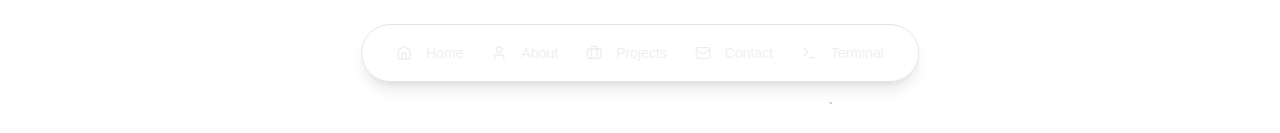
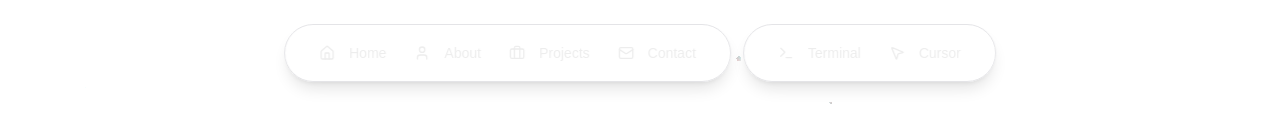
Before and after one commit to NamanS4ini/new-portfolio, a Next.js app: page /gui in a window 1280 px wide. Shown: the top 133 px of the page. Built offline with nearby package versions, Linux system fonts and the light colour scheme.

Commit message:
Changed themed cursor

```diff
--- a/app/gui/page.tsx
+++ b/app/gui/page.tsx
@@ -7,16 +7,34 @@ import AboutSection from '@/components/sections/AboutSection'
 import ProjectsSection from '@/components/sections/ProjectsSection'
 import ContactSection from '@/components/sections/ContactSection'
 import Footer from '@/components/sections/Footer'
+import { useState, useEffect } from 'react'
 
 export default function GuiPage() {
+  const [themedCursor, setThemedCursor] = useState(false)
+
+  useEffect(() => {
+    const savedPreference = localStorage.getItem('themedCursor')
+    if (savedPreference !== null) {
+      setThemedCursor(savedPreference === 'true')
+    }
+  }, [])
+
+  const toggleCursor = () => {
+    const newValue = !themedCursor
+    setThemedCursor(newValue)
+    localStorage.setItem('themedCursor', String(newValue))
+  }
+
   return (
-    <div className="custom-cursor">
-      <TargetCursor
-        spinDuration={2}
-        hideDefaultCursor={true}
-        parallaxOn={true}
-      />
-      <Navbar />
+    <div className={themedCursor ? "custom-cursor" : ""}>
+      {themedCursor && (
+        <TargetCursor
+          spinDuration={2}
+          hideDefaultCursor={true}
+          parallaxOn={true}
+        />
+      )}
+      <Navbar onToggleCursor={toggleCursor} themedCursor={themedCursor} />
       <div className="min-h-dvh bg-white dark:bg-zinc-950 transition-colors">
         <HeroSection />
         <AboutSection />
@@ -25,5 +43,4 @@ export default function GuiPage() {
         <Footer />
       </div>
     </div>
-  )
-}
+  )}
--- a/app/terminal/page.tsx
+++ b/app/terminal/page.tsx
@@ -64,6 +64,7 @@ export default function TerminalPage() {
         term.writeln('')
         term.writeln('  \x1b[1;33mName:\x1b[0m           Naman Saini')
         term.writeln('  \x1b[1;33mRole:\x1b[0m           Full Stack Developer')
+        term.writeln('  \x1b[1;33mBased:\x1b[0m          India')
         term.writeln('  \x1b[1;33mEducation:\x1b[0m      B.Tech, Central University of Haryana')
         term.writeln('')
         term.writeln('  \x1b[1;33mSkills:\x1b[0m')
--- a/components/Navbar.tsx
+++ b/components/Navbar.tsx
@@ -1,10 +1,15 @@
 "use client"
 
-import { Home, User, Briefcase, Mail, Terminal } from "lucide-react"
+import { Home, User, Briefcase, Mail, Terminal, Mouse, MousePointer2 } from "lucide-react"
 import { Button } from "@/components/ui/button"
 import { useRouter } from "next/navigation"
 
-export default function Navbar() {
+interface NavbarProps {
+  onToggleCursor?: () => void
+  themedCursor?: boolean
+}
+
+export default function Navbar({ onToggleCursor, themedCursor }: NavbarProps = {}) {
   const router = useRouter()
 
   const scrollToSection = (id: string) => {
@@ -17,14 +22,14 @@ export default function Navbar() {
   return (
     <>
       {/* Desktop Navbar - Top */}
-      <nav className="fixed z-999 top-6 left-1/2 -translate-x-1/2 hidden md:block">
+      <nav className="fixed z-999 top-6 left-1/2 -translate-x-1/2 hidden md:flex gap-3">
         <div className="backdrop-blur-xs bg-white/80 dark:bg-zinc-900/80 border border-zinc-200 dark:border-zinc-800 rounded-full px-6 py-3 shadow-lg">
           <ul className="flex items-center gap-2">
             <li>
               <Button
                 variant="ghost"
                 size="sm"
-                className="cursor-target rounded-full"
+                className="cursor-target cursor-pointer rounded-full"
                 onClick={() => scrollToSection('hero')}
               >
                 <Home className="w-4 h-4 mr-2" />
@@ -35,7 +40,7 @@ export default function Navbar() {
               <Button
                 variant="ghost"
                 size="sm"
-                className="cursor-target rounded-full"
+                className="cursor-target cursor-pointer rounded-full"
                 onClick={() => scrollToSection('about')}
               >
                 <User className="w-4 h-4 mr-2" />
@@ -46,7 +51,7 @@ export default function Navbar() {
               <Button
                 variant="ghost"
                 size="sm"
-                className="cursor-target rounded-full"
+                className="cursor-target cursor-pointer rounded-full"
                 onClick={() => scrollToSection('projects')}
               >
                 <Briefcase className="w-4 h-4 mr-2" />
@@ -57,24 +62,42 @@ export default function Navbar() {
               <Button
                 variant="ghost"
                 size="sm"
-                className="cursor-target rounded-full"
+                className="cursor-target cursor-pointer rounded-full"
                 onClick={() => scrollToSection('contact')}
               >
                 <Mail className="w-4 h-4 mr-2" />
                 Contact
               </Button>
             </li>
+          </ul>
+        </div>
+        <div className="backdrop-blur-xs bg-white/80 dark:bg-zinc-900/80 border border-zinc-200 dark:border-zinc-800 rounded-full px-6 py-3 shadow-lg">
+          <ul className="flex items-center gap-2">
             <li>
               <Button
                 variant="ghost"
                 size="sm"
-                className="cursor-target rounded-full"
+                className="cursor-target cursor-pointer rounded-full"
                 onClick={() => router.push('/terminal')}
               >
                 <Terminal className="w-4 h-4 mr-2" />
                 Terminal
               </Button>
             </li>
+            {onToggleCursor && (
+              <li>
+                <Button
+                  variant="ghost"
+                  size="sm"
+                  className="cursor-target cursor-pointer rounded-full"
+                  onClick={onToggleCursor}
+                  title={themedCursor ? "Switch to default cursor" : "Switch to themed cursor"}
+                >
+                  {themedCursor ? <Mouse className="w-4 h-4 mr-2" /> : <MousePointer2 className="w-4 h-4 mr-2" />}
+                  Cursor
+                </Button>
+              </li>
+            )}
           </ul>
         </div>
       </nav>
@@ -87,7 +110,7 @@ export default function Navbar() {
               <Button
                 variant="ghost"
                 size="sm"
-                className="cursor-target rounded-full h-12 w-12 p-0"
+                className="cursor-target cursor-pointer rounded-full h-12 w-12 p-0"
                 onClick={() => scrollToSection('hero')}
               >
                 <Home className="w-5 h-5" />
@@ -98,7 +121,7 @@ export default function Navbar() {
               <Button
                 variant="ghost"
                 size="sm"
-                className="cursor-target rounded-full h-12 w-12 p-0"
+                className="cursor-target cursor-pointer rounded-full h-12 w-12 p-0"
                 onClick={() => scrollToSection('about')}
               >
                 <User className="w-5 h-5" />
@@ -109,7 +132,7 @@ export default function Navbar() {
               <Button
                 variant="ghost"
                 size="sm"
-                className="cursor-target rounded-full h-12 w-12 p-0"
+                className="cursor-target cursor-pointer rounded-full h-12 w-12 p-0"
                 onClick={() => scrollToSection('projects')}
               >
                 <Briefcase className="w-5 h-5" />
@@ -120,7 +143,7 @@ export default function Navbar() {
               <Button
                 variant="ghost"
                 size="sm"
-                className="cursor-target rounded-full h-12 w-12 p-0"
+                className="cursor-target cursor-pointer rounded-full h-12 w-12 p-0"
                 onClick={() => scrollToSection('contact')}
               >
                 <Mail className="w-5 h-5" />
@@ -131,7 +154,7 @@ export default function Navbar() {
               <Button
                 variant="ghost"
                 size="sm"
-                className="cursor-target rounded-full h-12 w-12 p-0"
+                className="cursor-target cursor-pointer rounded-full h-12 w-12 p-0"
                 onClick={() => router.push('/terminal')}
               >
                 <Terminal className="w-5 h-5" />
--- a/components/sections/ProjectsSection.tsx
+++ b/components/sections/ProjectsSection.tsx
@@ -57,7 +57,7 @@ export default function ProjectsSection() {
                       src={project.image}
                       alt={project.name}
                       fill
-                      className="object-cover cursor-target grayscale group-hover:grayscale-0 transition-all duration-300"
+                      className="object-cover cursor-target md:grayscale md:group-hover:grayscale-0 transition-all duration-300"
                     />
                   </div>
                 <div className="p-6 flex flex-col grow items-center">
```
